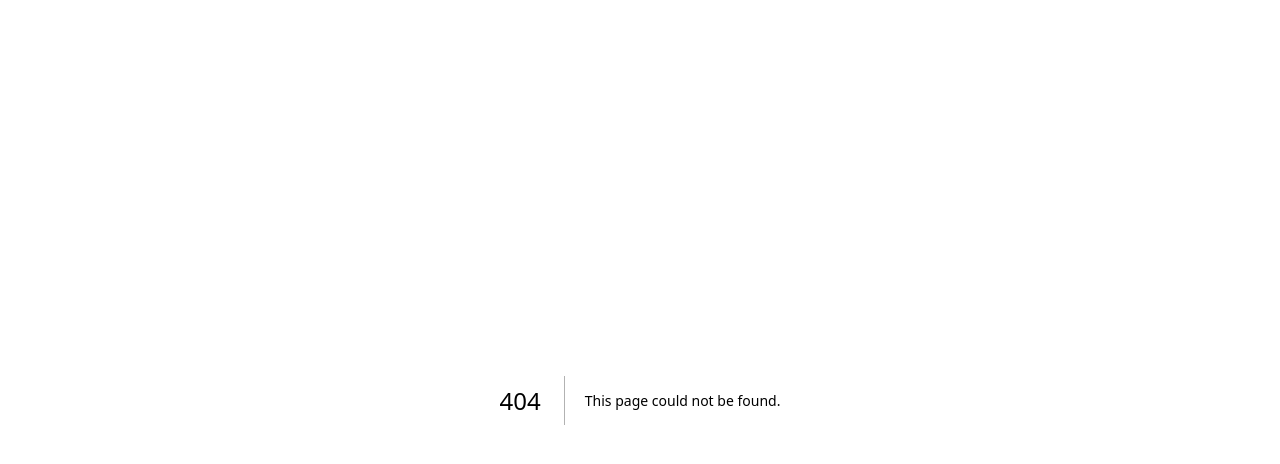
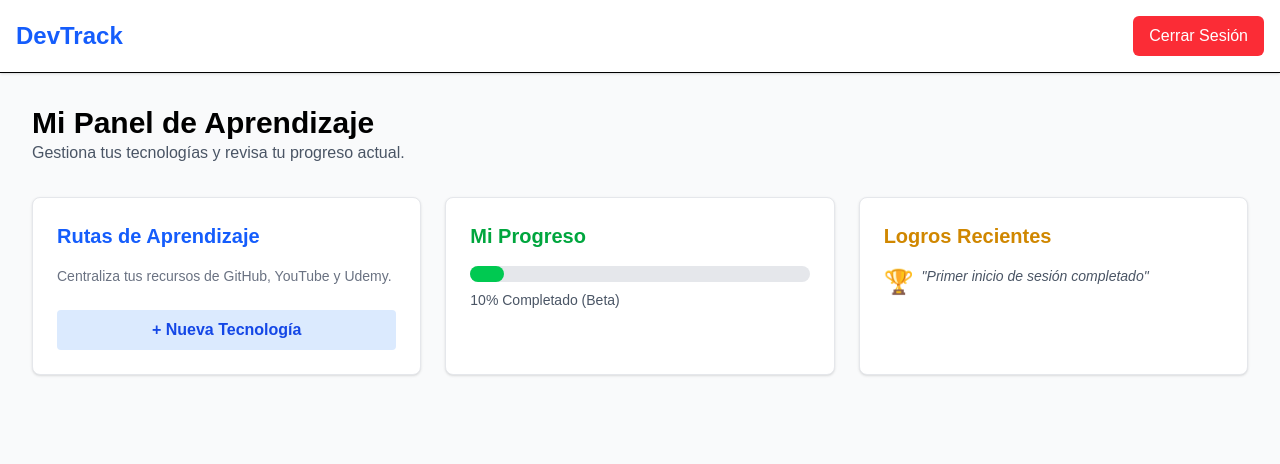
Before and after one commit to adrian1045022/DevTrack, a Next.js app: page /dashboard in a window 1280 px wide. Before the commit this address had no page. Shown: the top 464 px of the page. Built offline with nearby package versions, Linux system fonts and the light colour scheme; no server answers.

Commit message:
Fase Diseño: Implementación de la estructura base del Dashboard

```diff
--- /dev/null
+++ b/app/dashboard/page.tsx
@@ -0,0 +1,66 @@
+
+'use client';
+import { auth } from '@/lib/firebase';
+import { signOut } from 'firebase/auth';
+import { useRouter } from 'next/navigation';
+
+export default function DashboardPage() {
+  const router = useRouter();
+
+  const handleLogout = async () => {
+    await signOut(auth);
+    router.push('/login');
+  };
+
+  return (
+    <div className="min-h-screen bg-gray-50 text-black">
+      {/* Barra de Navegación */}
+      <nav className="bg-white border-b p-4 flex justify-between items-center shadow-sm">
+        <h1 className="text-2xl font-bold text-blue-600">DevTrack</h1>
+        <button
+          onClick={handleLogout}
+          className="bg-red-500 hover:bg-red-600 text-white px-4 py-2 rounded-md transition"
+        >
+          Cerrar Sesión
+        </button>
+      </nav>
+
+      {/* Contenido Principal */}
+      <main className="p-8 max-w-7xl mx-auto">
+        <header className="mb-8">
+          <h2 className="text-3xl font-bold">Mi Panel de Aprendizaje</h2>
+          <p className="text-gray-600">Gestiona tus tecnologías y revisa tu progreso actual.</p>
+        </header>
+
+        <div className="grid grid-cols-1 md:grid-cols-2 lg:grid-cols-3 gap-6">
+          {/* Tarjeta: Rutas de Aprendizaje */}
+          <div className="bg-white p-6 rounded-lg shadow border border-gray-200">
+            <h3 className="text-xl font-semibold mb-4 text-blue-600">Rutas de Aprendizaje</h3>
+            <p className="text-sm text-gray-500 mb-6">Centraliza tus recursos de GitHub, YouTube y Udemy.</p>
+            <button className="w-full bg-blue-100 text-blue-700 font-bold py-2 rounded hover:bg-blue-200">
+              + Nueva Tecnología
+            </button>
+          </div>
+
+          {/* Tarjeta: Gráfica de Progreso (Simulada) */}
+          <div className="bg-white p-6 rounded-lg shadow border border-gray-200">
+            <h3 className="text-xl font-semibold mb-4 text-green-600">Mi Progreso</h3>
+            <div className="w-full bg-gray-200 rounded-full h-4 mb-2">
+              <div className="bg-green-500 h-4 rounded-full" style={{ width: '10%' }}></div>
+            </div>
+            <p className="text-sm text-gray-600 font-medium">10% Completado (Beta)</p>
+          </div>
+
+          {/* Tarjeta: Gamificación / Logros */}
+          <div className="bg-white p-6 rounded-lg shadow border border-gray-200">
+            <h3 className="text-xl font-semibold mb-4 text-yellow-600">Logros Recientes</h3>
+            <div className="flex gap-2">
+              <span className="text-2xl">🏆</span>
+              <p className="text-sm text-gray-600 italic">"Primer inicio de sesión completado"</p>
+            </div>
+          </div>
+        </div>
+      </main>
+    </div>
+  );
+}
--- a/app/login/page.tsx
+++ b/app/login/page.tsx
@@ -1,18 +1,24 @@
 'use client';
 import { useState } from 'react';
-import { auth } from '@/lib/firebase';
+import { auth } from '@/lib/firebase'; // Corregido: ruta relativa a tu carpeta lib
 import { signInWithEmailAndPassword } from 'firebase/auth';
+import { useRouter } from 'next/navigation'; // Importación correcta para la carpeta app
 
 export default function LoginPage() {
   const [email, setEmail] = useState('');
   const [password, setPassword] = useState('');
+  const router = useRouter(); // <--- PASO FALTANTE: Inicializar el router
 
   const handleLogin = async (e: React.FormEvent) => {
     e.preventDefault();
     try {
+      // Intento de inicio de sesión seguro [cite: 16, 121]
       await signInWithEmailAndPassword(auth, email, password);
-      alert('¡Bienvenido a DevTrack!');
+
+      // Si el login es correcto, redirigimos al Dashboard [cite: 13, 16]
+      router.push('/dashboard');
     } catch (error) {
+      // Manejo de errores para garantizar la estabilidad de la app
       alert('Error al acceder. Revisa tus credenciales.');
     }
   };
@@ -20,20 +26,22 @@ export default function LoginPage() {
   return (
     <div className="flex min-h-screen items-center justify-center bg-gray-100">
       <form onSubmit={handleLogin} className="p-8 bg-white shadow-md rounded-lg">
-        <h1 className="text-2xl font-bold mb-4 text-center">Iniciar Sesión en DevTrack</h1>
+        <h1 className="text-2xl font-bold mb-4 text-center text-black">Iniciar Sesión en DevTrack</h1>
         <input
           type="email"
           placeholder="Tu correo"
-          className="block w-full mb-2 p-2 border rounded"
+          className="block w-full mb-2 p-2 border rounded text-black"
           onChange={(e) => setEmail(e.target.value)}
+          required
         />
         <input
           type="password"
           placeholder="Contraseña"
-          className="block w-full mb-4 p-2 border rounded"
+          className="block w-full mb-4 p-2 border rounded text-black"
           onChange={(e) => setPassword(e.target.value)}
+          required
         />
-        <button type="submit" className="w-full bg-blue-600 text-white p-2 rounded hover:bg-blue-700">
+        <button type="submit" className="w-full bg-blue-600 text-white p-2 rounded hover:bg-blue-700 font-medium">
           Entrar
         </button>
       </form>
```
